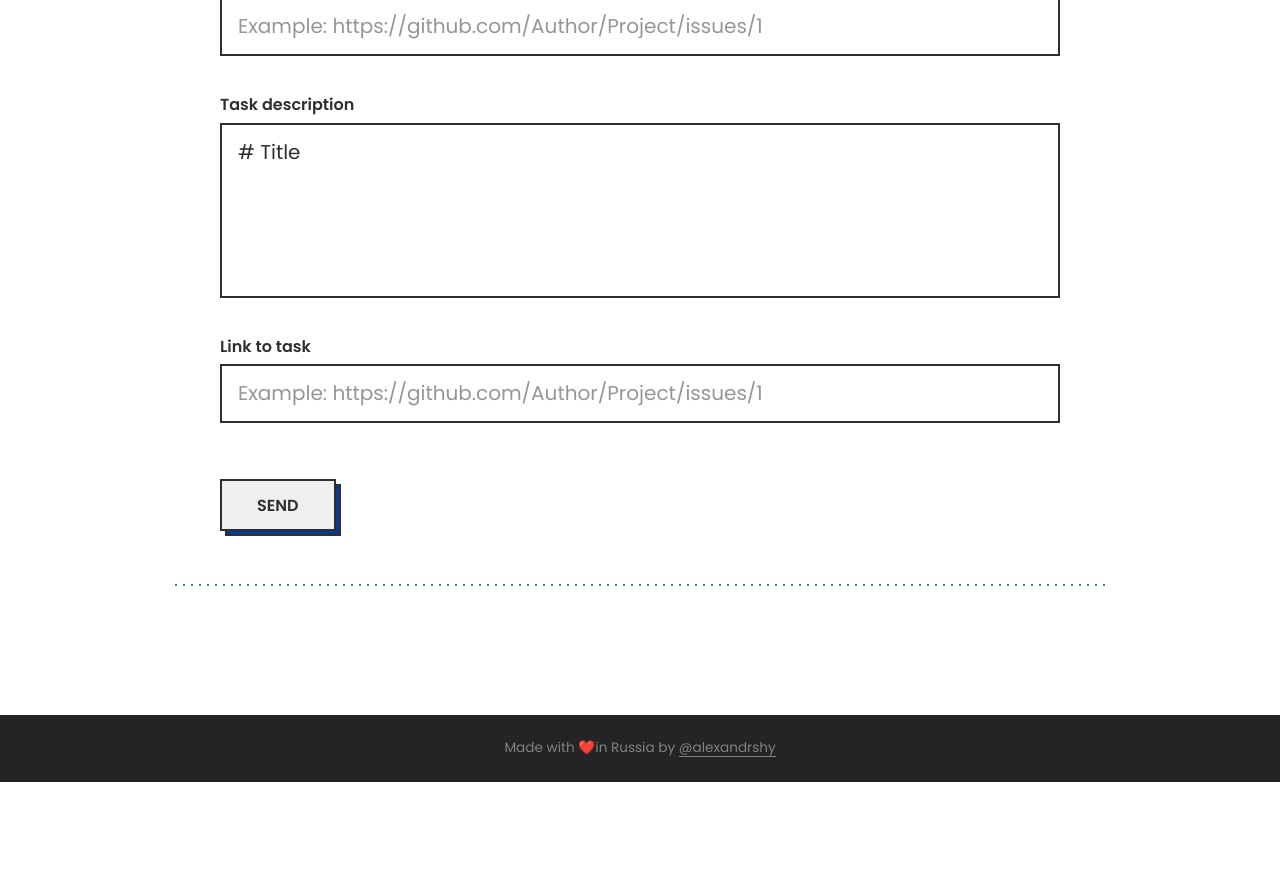
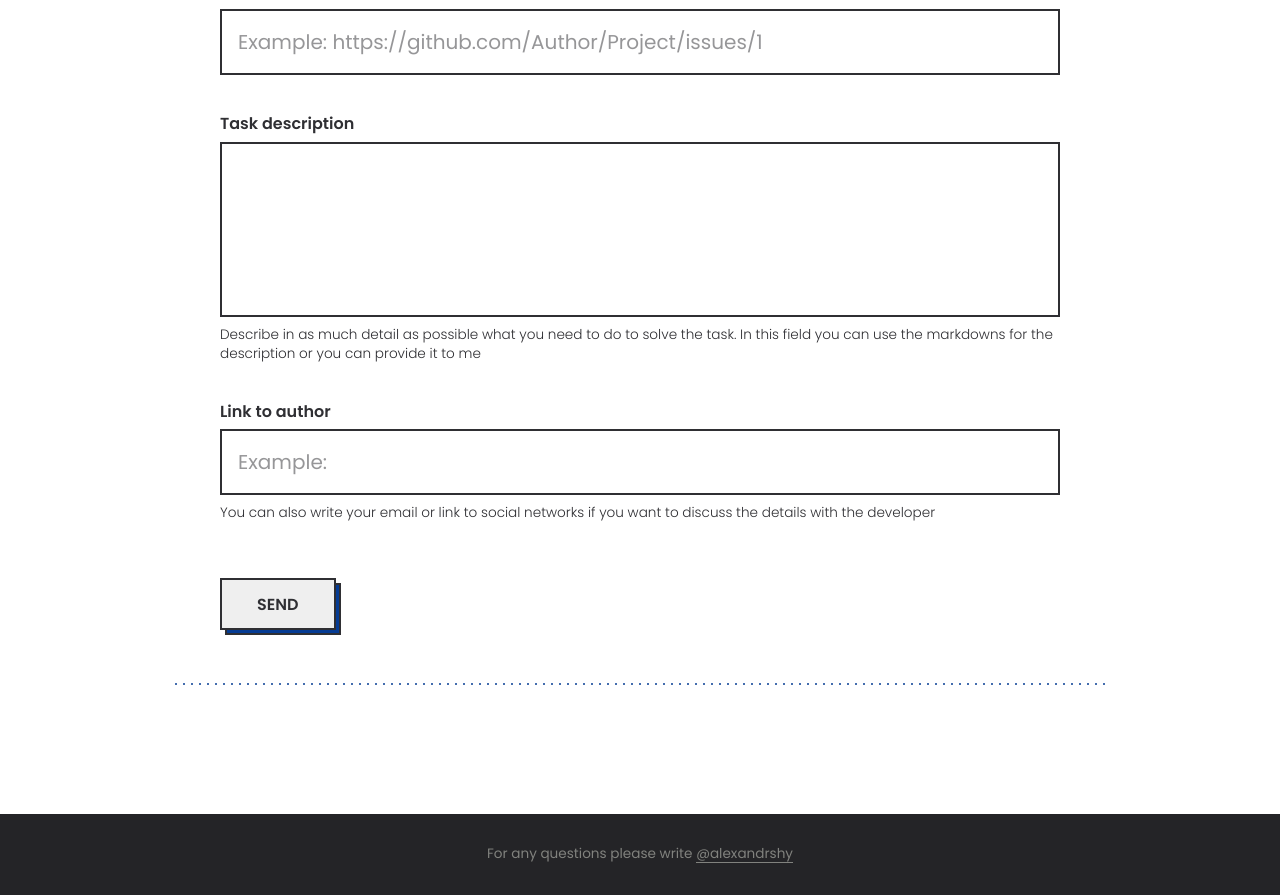
Before and after one commit to Alexandrshy/OpenHelpList, a Vue app: page /post-a-task in a window 1280 px wide. Shown: the part 700-1595 px from the top of the page. Before the commit the page ends 1482 px from the top, so only its background shows below. Built offline with nearby package versions, Linux system fonts and the light colour scheme.

Commit message:
continued working with form component, added validation for inputs

```diff
--- a/package.json
+++ b/package.json
@@ -15,7 +15,8 @@
     "marked": "^0.6.0",
     "normalize.css": "^8.0.1",
     "vue": "^2.5.2",
-    "vue-router": "^3.0.1"
+    "vue-router": "^3.0.1",
+    "vuelidate": "^0.7.4"
   },
   "devDependencies": {
     "autoprefixer": "^7.1.2",
--- a/src/components/Footer/Footer.vue
+++ b/src/components/Footer/Footer.vue
@@ -1,7 +1,7 @@
 <template>
   <footer class="footer">
     <p class="footer__desc">
-      Made with ❤️in Russia by
+      For any questions please write
       <a
         class="footer__link"
         href="https://twitter.com/@alexandrshy"
--- a/src/components/Footer/style/footer.css
+++ b/src/components/Footer/style/footer.css
@@ -1,5 +1,5 @@
 .footer {
-  padding: 25px 0;
+  padding: 2rem 0;
   background-color: #242427;
   text-align: center;
 }
--- a/src/components/TaskForm/TaskForm.vue
+++ b/src/components/TaskForm/TaskForm.vue
@@ -8,7 +8,17 @@
             id="taskTitle"
             type="text"
             placeholder="Example: Write a unit test for a form component"
+            @blur="$v.taskTitle.$touch()"
+            v-model="taskTitle"
+            :class="{'is-invalid': $v.taskTitle.$error}"
           >
+          <div class="task-form__message-wrapper">
+            <p
+              class="task-form__message"
+              :class="{'is-invalid': $v.taskTitle.$error}"
+              v-if="$v.taskTitle.$error && !$v.taskTitle.required"
+            >This field cannot be empty</p>
+          </div>
         </div>
         <div class="task-form__item">
           <label for="taskLink">Link to task</label>
@@ -16,20 +26,49 @@
             id="taskLink"
             type="text"
             placeholder="Example: https://github.com/Author/Project/issues/1"
+            @blur="$v.taskLink.$touch()"
+            v-model="taskLink"
+            :class="{'is-invalid': $v.taskLink.$error}"
           >
+          <div class="task-form__message-wrapper">
+            <p
+              class="task-form__message"
+              :class="{'is-invalid': $v.taskLink.$error}"
+              v-if="$v.taskLink.$error && !$v.taskLink.required"
+            >This field cannot be empty</p>
+          </div>
         </div>
         <div class="task-form__item">
           <label for="taskDesc">Task description</label>
-          <textarea id="taskDesc" rows="16" class="form-control" v-model="md_text"></textarea>
+          <textarea
+            id="taskDesc"
+            rows="16"
+            class="form-control"
+            @blur="$v.taskDesc.$touch()"
+            v-model="taskDesc"
+            :class="{'is-invalid': $v.taskDesc.$error}"
+          ></textarea>
           <div class="well well-sm pre-scrollable" v-html="previewText"></div>
+          <div class="task-form__message-wrapper">
+            <p
+              class="task-form__message"
+              :class="{'is-hidden': $v.taskDesc.$error}"
+            >Describe in as much detail as possible what you need to do to solve the task. In this field you can use the markdowns for the description or you can provide it to me</p>
+            <p
+              class="task-form__message"
+              :class="{'is-invalid': $v.taskDesc.$error}"
+              v-if="$v.taskDesc.$error && !$v.taskDesc.required"
+            >This field cannot be empty</p>
+          </div>
         </div>
         <div class="task-form__item">
-          <label for="taskLink">Link to task</label>
-          <input
-            id="taskLink"
-            type="text"
-            placeholder="Example: https://github.com/Author/Project/issues/1"
-          >
+          <label for="taskLink">Link to author</label>
+          <input id="authorLink" type="text" placeholder="Example: ">
+          <div class="task-form__message-wrapper">
+            <p
+              class="task-form__message"
+            >You can also write your email or link to social networks if you want to discuss the details with the developer</p>
+          </div>
         </div>
         <div class="task-form__item task-form__item--button">
           <button class="button">Send</button>
@@ -41,12 +80,26 @@
 
 <script>
 import marked from "marked";
+import { required } from "vuelidate/lib/validators";
 export default {
   name: "TaskForm",
   data() {
     return {
-      md_text: "# Title"
+      taskDesc: "",
+      taskTitle: "",
+      taskLink: ""
     };
+  },
+  validations: {
+    taskTitle: {
+      required
+    },
+    taskLink: {
+      required
+    },
+    taskDesc: {
+      required
+    }
   },
   computed: {
     previewText() {
@@ -60,7 +113,7 @@ export default {
         smartLists: true,
         smartypants: false
       });
-      console.log("marked(this.md_text)", marked(this.md_text));
+      console.log("marked(this.taskDesc)", marked(this.taskDesc));
       //   return marked(this.md_text);
     }
   }
--- a/src/components/TaskForm/style/taskForm.css
+++ b/src/components/TaskForm/style/taskForm.css
@@ -29,6 +29,21 @@
   margin-top: 3.5rem;
 }
 
+.task-form__message {
+  margin-top: 0.5rem;
+  font-weight: 300;
+  font-size: 0.85rem;
+  line-height: 1.4;
+}
+
+.task-form__message.is-invalid {
+  color: #ad0505;
+}
+
+.task-form__message.is-hidden {
+  display: none;
+}
+
 @media (max-width: 1280px) {
   .task-form {
     padding: 5rem 0;
--- a/src/router/index.js
+++ b/src/router/index.js
@@ -1,5 +1,6 @@
 import Vue from "vue";
 import Router from "vue-router";
+import Vuelidate from "vuelidate";
 import Home from "@/components/Pages/Home";
 import About from "@/components/Pages/About";
 import Contact from "@/components/Pages/Contact";
@@ -8,6 +9,7 @@ import Login from "@/components/Pages/Auth/Login";
 import Registration from "@/components/Pages/Auth/Registration";
 
 Vue.use(Router);
+Vue.use(Vuelidate);
 
 export default new Router({
   mode: "history",
--- a/src/style/main/form.css
+++ b/src/style/main/form.css
@@ -5,10 +5,21 @@ textarea {
   padding: 1rem;
   font-family: "Poppins", sans-serif;
   font-size: 1.25rem;
+  line-height: 1.5;
   border: 2px solid #2f2f33;
   color: #2f2f33;
   box-shadow: 0;
   transition: all 0.3s ease;
+}
+
+input.is-invalid,
+textarea.is-invalid {
+  border-color: #ad0505;
+}
+
+input.is-invalid::placeholder,
+textarea.is-invalid::placeholder {
+  color: #ad0505;
 }
 
 textarea {
--- a/src/style/main/main.css
+++ b/src/style/main/main.css
@@ -45,7 +45,7 @@ h1,
 .h1 {
   position: relative;
   margin: 0 0 2.25rem;
-  font-size: 4.5rem;
+  font-size: 4.75rem;
   font-weight: 700;
   line-height: 1.25;
   letter-spacing: -1px;
@@ -72,7 +72,6 @@ h3,
 }
 
 .subtitle {
-  max-width: 800px;
   margin-bottom: 3.35rem;
   font-size: 1.3rem;
   line-height: 1.55;
@@ -86,6 +85,10 @@ h3,
 img,
 svg {
   max-width: 100%;
+}
+
+.page-initial-screen {
+  max-width: 800px;
 }
 
 @media (max-width: 768px) {
```
Also changed, not shown: 1 other file (tests, documents, lock files or other folders).
